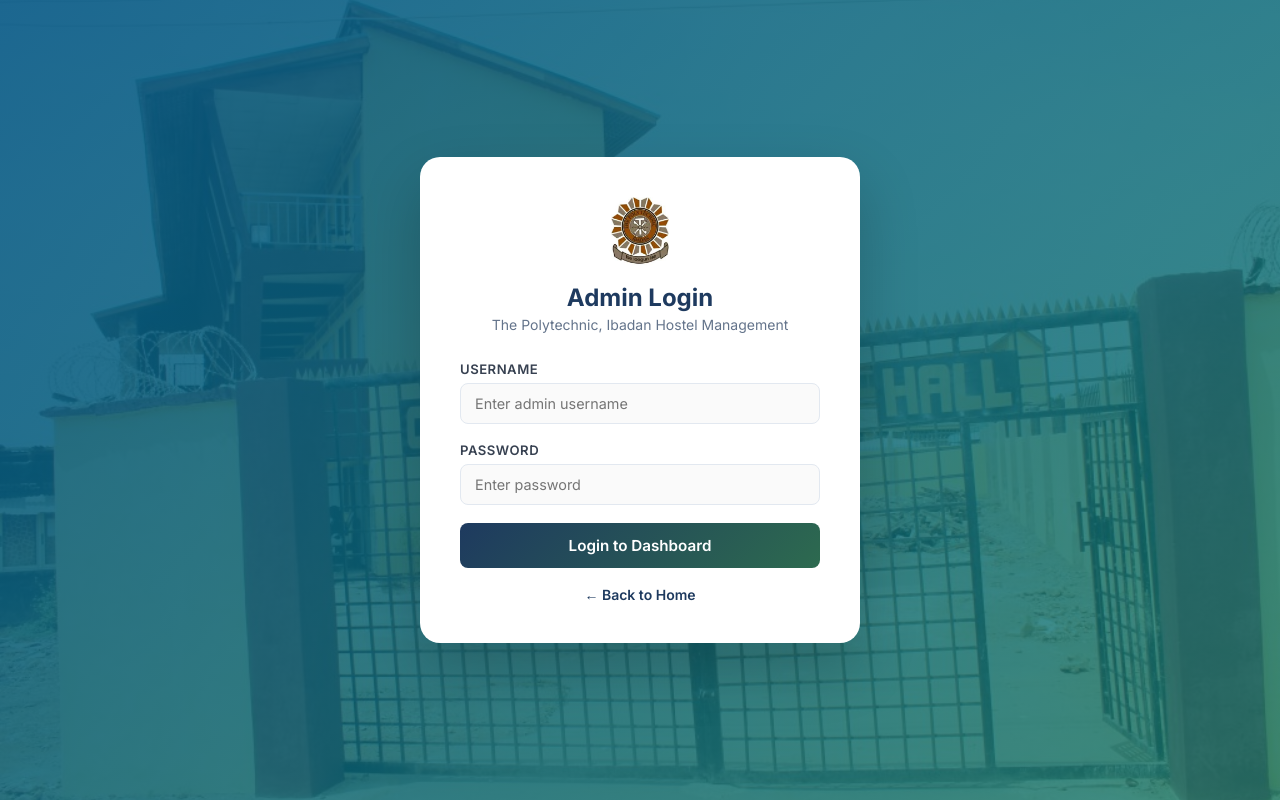
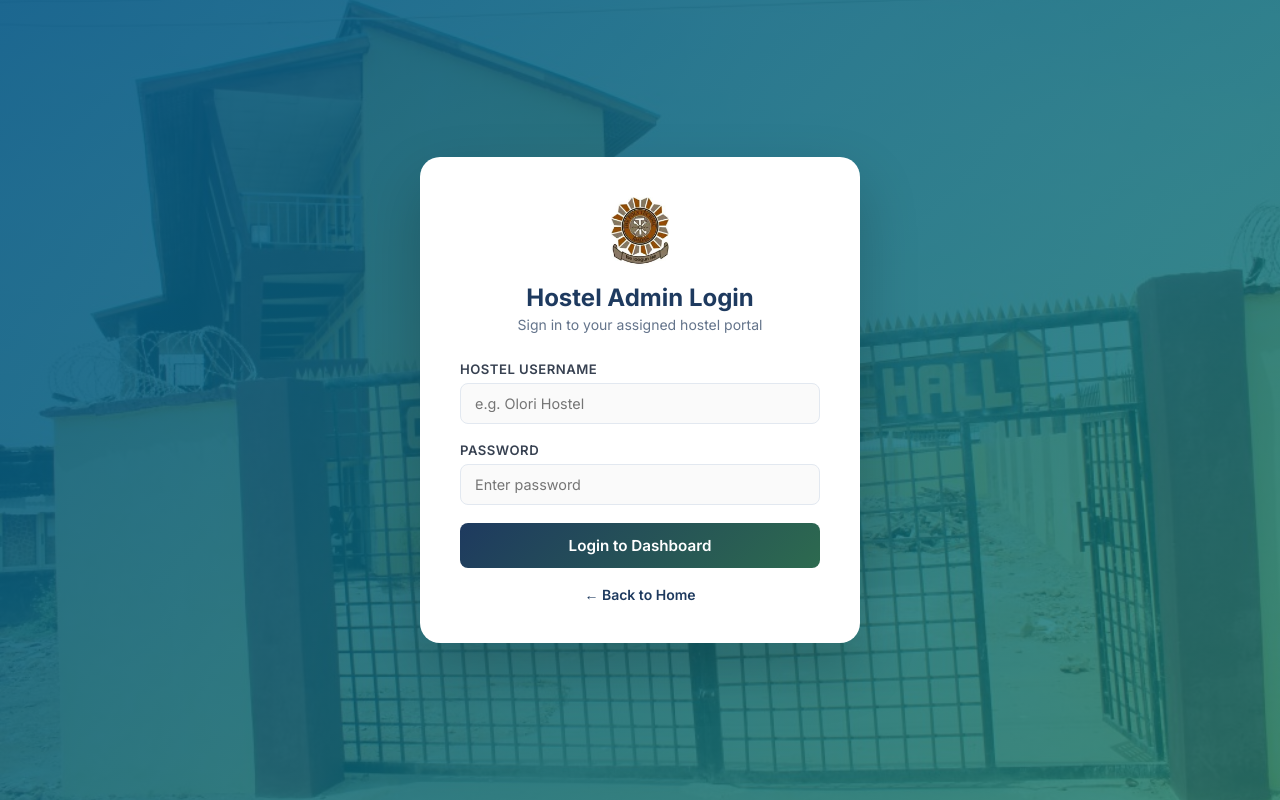
Before and after one commit to Eniola985/Hostel-Management-V2, a PHP site: page /admin/login.php in a window 1280 px wide. Run offline with PHP 8.4, Linux system fonts and the light colour scheme.

Commit message:
Secure admin login with hostel-scoped accounts

```diff
--- a/admin/login.php
+++ b/admin/login.php
@@ -1,30 +1,47 @@
 <?php
-session_start();
+if (session_status() !== PHP_SESSION_ACTIVE) {
+    session_start();
+}
 require_once '../includes/db.php';
+
 $error = '';
+
 if ($_SERVER['REQUEST_METHOD'] === 'POST') {
-    $username = trim($_POST['username']);
-    $password = trim($_POST['password']);
-    $stmt = $pdo->prepare("SELECT * FROM admin WHERE username = ?");
+    $username = trim($_POST['username'] ?? '');
+    $password = $_POST['password'] ?? '';
+
+    $stmt = $pdo->prepare(
+        'SELECT ha.admin_id, ha.username, ha.password_hash, ha.hostel_id, h.hostel_name
+         FROM hostel_admins ha
+         JOIN hostels h ON h.hostel_id = ha.hostel_id
+         WHERE ha.username = ?'
+    );
     $stmt->execute([$username]);
     $admin = $stmt->fetch();
-    if ($admin && $password === $admin['password']) {
-        $_SESSION['admin_id'] = $admin['admin_id'];
+
+    if ($admin && password_verify($password, $admin['password_hash'])) {
+        session_regenerate_id(true);
+        $_SESSION['admin_id'] = (int) $admin['admin_id'];
         $_SESSION['admin_name'] = $admin['username'];
+        $_SESSION['admin_hostel_id'] = (int) $admin['hostel_id'];
+        $_SESSION['admin_hostel_name'] = $admin['hostel_name'];
+
+        $pdo->prepare('UPDATE hostel_admins SET last_login_at = NOW() WHERE admin_id = ?')
+            ->execute([$admin['admin_id']]);
+
         header('Location: dashboard.php');
         exit;
-    } else {
-        $error = 'Invalid username or password.';
     }
+
+    $error = 'Invalid username or password.';
 }
 ?>
 <!DOCTYPE html>
 <html lang="en">
 <head>
-<meta charset="UTF-8">
-<meta name="viewport" content="width=device-width, initial-scale=1.0">
-<title>Admin Login - Hostel Management System</title>
-<link rel="stylesheet" href="../css/style.css?v=6">
+<meta charset="UTF-8"><meta name="viewport" content="width=device-width, initial-scale=1.0">
+<title>Hostel Admin Login - Hostel Management System</title>
+<link rel="stylesheet" href="../css/style.css?v=7">
 <link href="https://fonts.googleapis.com/css2?family=Inter:wght@300;400;500;600;700&display=swap" rel="stylesheet">
 </head>
 <body>
@@ -32,26 +49,22 @@ if ($_SERVER['REQUEST_METHOD'] === 'POST') {
     <div class="auth-box">
         <div class="auth-header">
             <img class="auth-logo" src="../assets/POLYLOGO.jpg" alt="The Polytechnic, Ibadan logo">
-            <h2>Admin Login</h2>
-            <p>The Polytechnic, Ibadan Hostel Management</p>
+            <h2>Hostel Admin Login</h2>
+            <p>Sign in to your assigned hostel portal</p>
         </div>
-        <?php if ($error): ?>
-            <div class="alert alert-error"><?= htmlspecialchars($error) ?></div>
-        <?php endif; ?>
-        <form method="POST">
+        <?php if ($error): ?><div class="alert alert-error"><?= htmlspecialchars($error) ?></div><?php endif; ?>
+        <form method="POST" autocomplete="on">
             <div class="form-group">
-                <label>Username</label>
-                <input type="text" name="username" placeholder="Enter admin username" required>
+                <label>Hostel Username</label>
+                <input type="text" name="username" placeholder="e.g. Olori Hostel" required autocomplete="username">
             </div>
             <div class="form-group">
                 <label>Password</label>
-                <input type="password" name="password" placeholder="Enter password" required>
+                <input type="password" name="password" placeholder="Enter password" required autocomplete="current-password">
             </div>
             <button type="submit" class="btn btn-primary">Login to Dashboard</button>
         </form>
-        <div class="auth-link">
-            <a href="../index.php">&larr; Back to Home</a>
-        </div>
+        <div class="auth-link"><a href="../index.php">&larr; Back to Home</a></div>
     </div>
 </div>
 </body>
```
